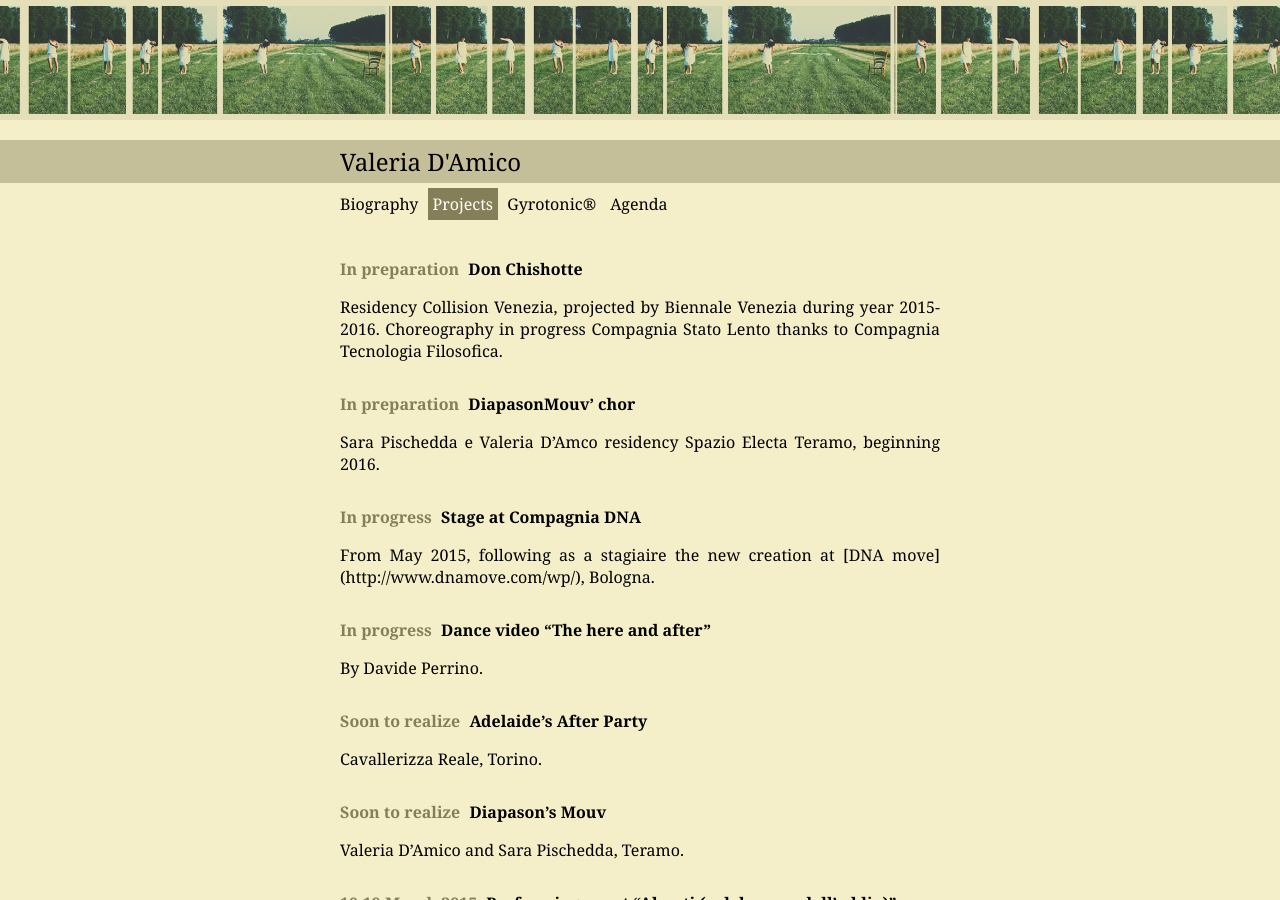
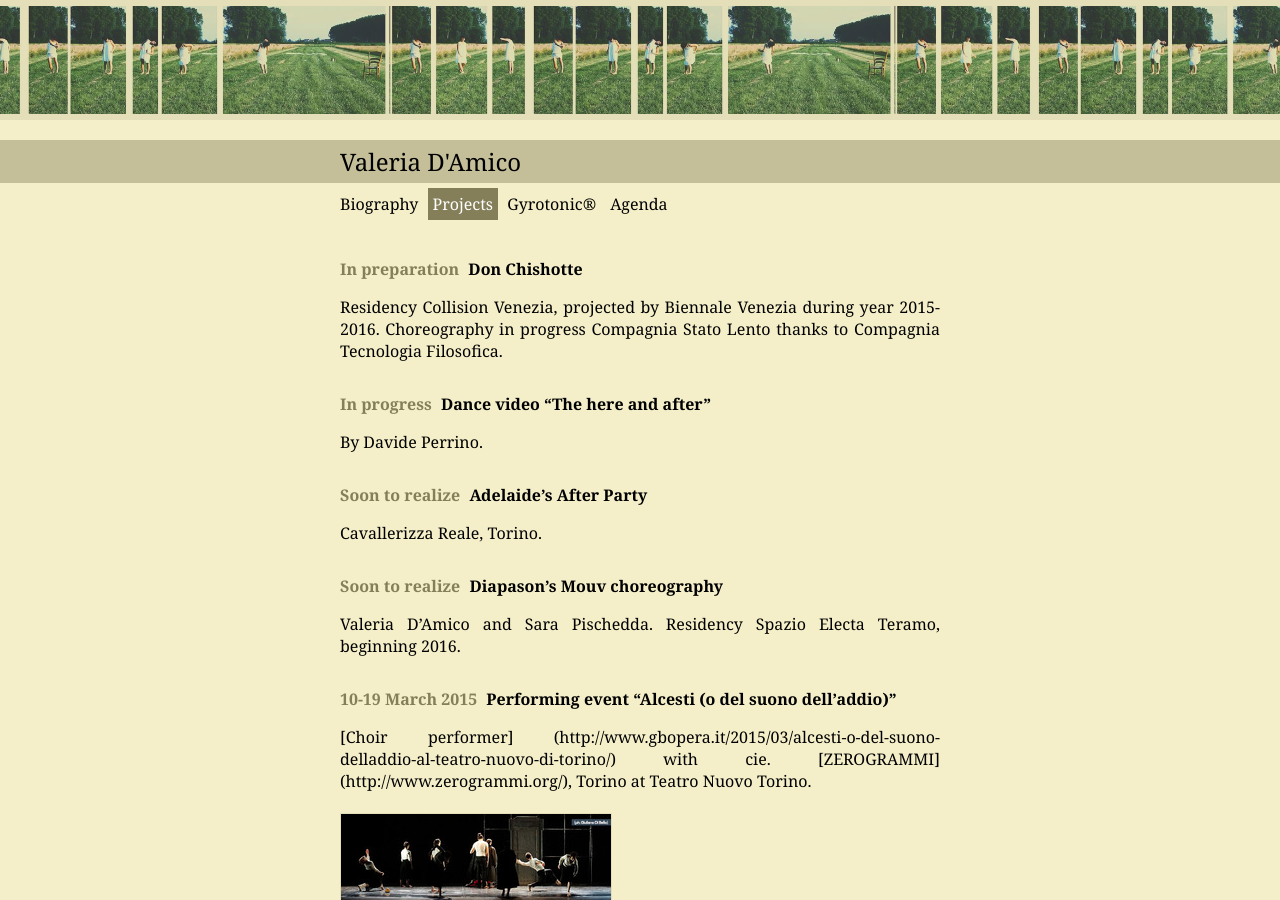
Before and after one commit to valedami/valedami.github.io, a Jekyll site: the page built from projects.md, in a window 1280 px wide and 900 px high. Built offline with Jekyll 4.4.1, drawn with Linux system fonts in a browser that asks for light colours; Markdown is read by kramdown in place of the engine named in the settings.

Commit message:
update projects

```diff
--- a/projects.md
+++ b/projects.md
@@ -9,15 +9,6 @@ Residency Collision Venezia, projected by Biennale Venezia during year
 2015-2016. Choreography in progress Compagnia Stato Lento thanks to Compagnia
 Tecnologia Filosofica.
 
-## _In preparation_ DiapasonMouv' chor
-
-Sara Pischedda e Valeria D'Amco residency Spazio Electa Teramo, beginning 2016.
-
-## _In progress_ Stage at Compagnia DNA
-
-From May 2015, following as a stagiaire the new creation at [DNA move]
-(http://www.dnamove.com/wp/), Bologna.
-
 ## _In progress_ Dance video "The here and after"
 
 By Davide Perrino.
@@ -26,9 +17,9 @@ By Davide Perrino.
 
 Cavallerizza Reale, Torino.
 
-## _Soon to realize_ Diapason's Mouv
+## _Soon to realize_ Diapason's Mouv choreography
 
-Valeria D'Amico and Sara Pischedda, Teramo.
+Valeria D'Amico and Sara Pischedda. Residency Spazio Electa Teramo, beginning 2016.
 
 ## _10-19 March 2015_ Performing event "Alcesti (o del suono dell'addio)"
 
```
